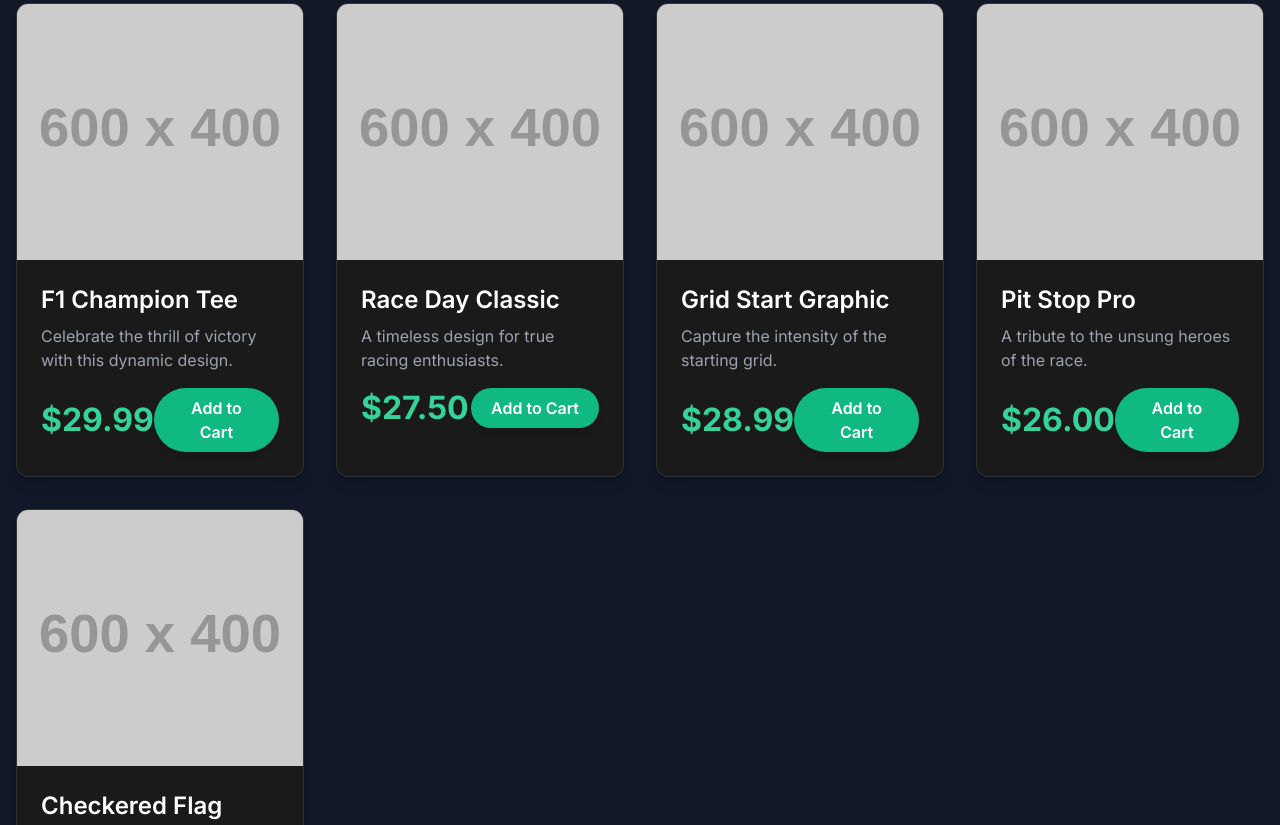
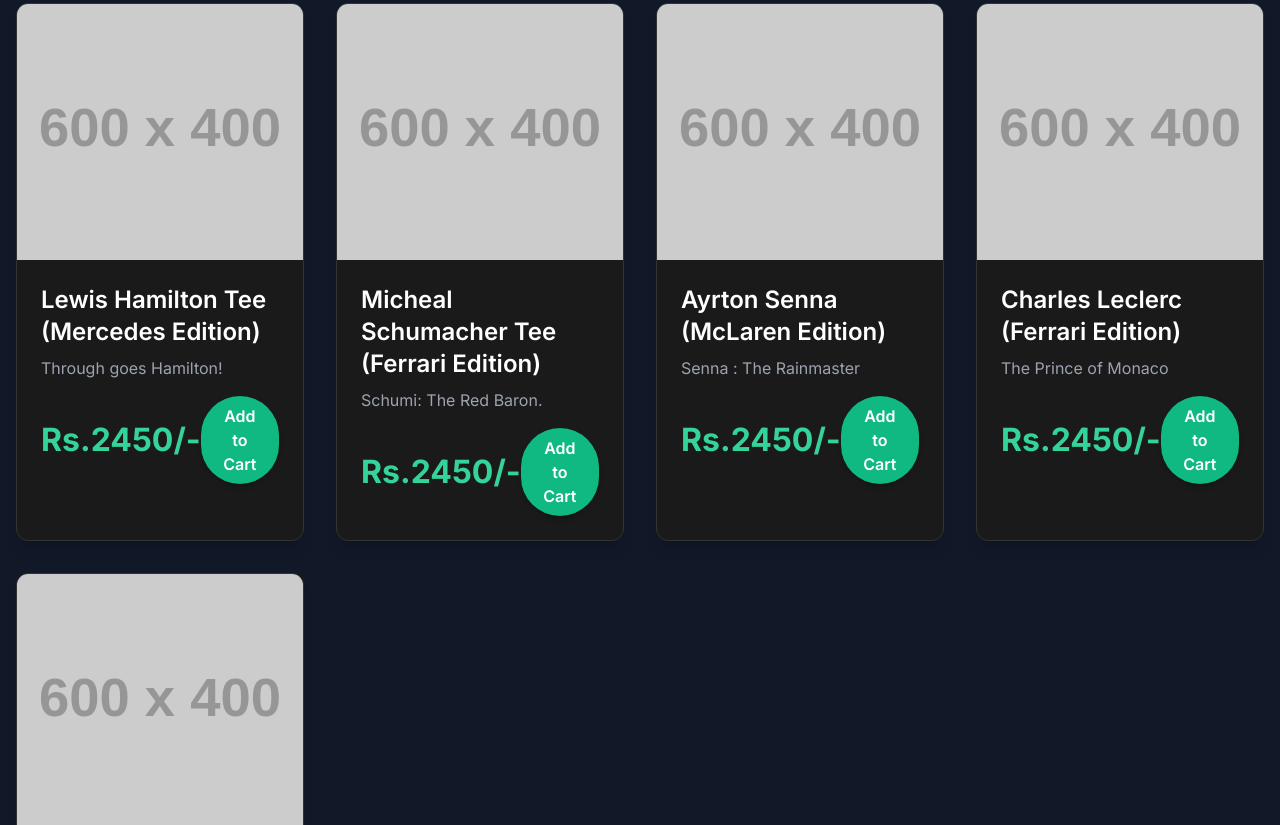
Before and after one commit to AnupamaGamage/indrebrand, a plain HTML site: page index.html in a window 1280 px wide. Shown: the part 1975-2800 px from the top of the page. Drawn offline with nearby package versions, Linux system fonts and the light colour scheme; placeholder pictures from the web are drawn by us.

Commit message:
Products Update 01

```diff
--- a/index.html
+++ b/index.html
@@ -35,7 +35,7 @@
 
         <div class="container mx-auto px-4 relative z-10">
             <h1 id="hero-title" class="text-5xl md:text-7xl font-extrabold mb-6 leading-tight tracking-tight">
-                <span class="text-fuchsia-400">Indre Apparels:</span>
+                <span class="text-fuchsia-400">Indre Apparels</span>
             </h1>
             <p class="text-xl md:text-2xl mb-10 max-w-4xl mx-auto font-light text-gray-300">
                 More than threads. It's Art.
@@ -82,35 +82,35 @@
                     <img src="https://placehold.co/600x350/dc2626/ffffff?text=Formula+1+Collection" alt="Formula 1 Collection" class="w-full h-48 object-cover group-hover:opacity-80 transition-opacity duration-300">
                     <div class="p-6">
                         <h3 class="text-2xl font-semibold text-white mb-2">Formula 1</h3>
-                        <p class="text-gray-400">Speed, precision, and the thrill of the race.</p>
+                        <p class="text-gray-400">Grid to the tees.</p>
                     </div>
                 </a>
                 <a href="#anime" class="group block bg-gray-900 rounded-xl shadow-lg overflow-hidden transform hover:scale-105 transition-transform duration-300">
                     <img src="https://placehold.co/600x350/f97316/ffffff?text=Anime+Collection" alt="Anime Collection" class="w-full h-48 object-cover group-hover:opacity-80 transition-opacity duration-300">
                     <div class="p-6">
                         <h3 class="text-2xl font-semibold text-white mb-2">Anime</h3>
-                        <p class="text-gray-400">Wear your favorite characters and stories.</p>
+                        <p class="text-gray-400">For Otaku souls.</p>
                     </div>
                 </a>
                 <a href="#urban_drip" class="group block bg-gray-900 rounded-xl shadow-lg overflow-hidden transform hover:scale-105 transition-transform duration-300">
                     <img src="https://placehold.co/600x350/0f172a/ffffff?text=Urban+Drip+Collection" alt="Urban Drip Collection" class="w-full h-48 object-cover group-hover:opacity-80 transition-opacity duration-300">
                     <div class="p-6">
                         <h3 class="text-2xl font-semibold text-white mb-2">Urban Drip</h3>
-                        <p class="text-gray-400">Streetwear redefined with bold statements.</p>
+                        <p class="text-gray-400">Let the styles speak.</p>
                     </div>
                 </a>
                 <a href="#kpop" class="group block bg-gray-900 rounded-xl shadow-lg overflow-hidden transform hover:scale-105 transition-transform duration-300">
                     <img src="https://placehold.co/600x350/ec4899/ffffff?text=Kpop+Collection" alt="Kpop Collection" class="w-full h-48 object-cover group-hover:opacity-80 transition-opacity duration-300">
                     <div class="p-6">
                         <h3 class="text-2xl font-semibold text-white mb-2">Kpop</h3>
-                        <p class="text-gray-400">Show your love for the rhythm and style.</p>
+                        <p class="text-gray-400">Stan with style.</p>
                     </div>
                 </a>
                 <a href="#car_culture" class="group block bg-gray-900 rounded-xl shadow-lg overflow-hidden transform hover:scale-105 transition-transform duration-300">
                     <img src="https://placehold.co/600x350/1e3a8a/ffffff?text=Car+Culture+Collection" alt="Car Culture Collection" class="w-full h-48 object-cover group-hover:opacity-80 transition-opacity duration-300">
                     <div class="p-6">
                         <h3 class="text-2xl font-semibold text-white mb-2">Car Culture</h3>
-                        <p class="text-gray-400">For the enthusiasts of speed and design.</p>
+                        <p class="text-gray-400">Built for the Road.</p>
                     </div>
                 </a>
             </div>
@@ -124,10 +124,10 @@
                 <div class="product-card rounded-xl shadow-lg overflow-hidden">
                     <img src="https://placehold.co/600x400/dc2626/ffffff?text=F1+Champion+Tee" alt="F1 Champion Tee" class="w-full h-48 sm:h-64 object-cover">
                     <div class="p-6">
-                        <h3 class="text-xl sm:text-2xl font-semibold text-white mb-2">F1 Champion Tee</h3>
-                        <p class="text-gray-400 mb-4">Celebrate the thrill of victory with this dynamic design.</p>
+                        <h3 class="text-xl sm:text-2xl font-semibold text-white mb-2">Lewis Hamilton Tee (Mercedes Edition)</h3>
+                        <p class="text-gray-400 mb-4">Through goes Hamilton!</p>
                         <div class="flex justify-between items-center">
-                            <span class="text-2xl sm:text-3xl font-bold text-emerald-400">$29.99</span>
+                            <span class="text-2xl sm:text-3xl font-bold text-emerald-400">Rs.2450/-</span>
                             <button onclick="addToCart('F1 Champion Tee', 29.99)" class="btn-primary py-2 px-5 rounded-full font-semibold shadow-md">
                                 Add to Cart
                             </button>
@@ -137,10 +137,10 @@
                 <div class="product-card rounded-xl shadow-lg overflow-hidden">
                     <img src="https://placehold.co/600x400/b91c1c/ffffff?text=Race+Day+Classic" alt="Race Day Classic" class="w-full h-48 sm:h-64 object-cover">
                     <div class="p-6">
-                        <h3 class="text-xl sm:text-2xl font-semibold text-white mb-2">Race Day Classic</h3>
-                        <p class="text-gray-400 mb-4">A timeless design for true racing enthusiasts.</p>
+                        <h3 class="text-xl sm:text-2xl font-semibold text-white mb-2">Micheal Schumacher Tee (Ferrari Edition)</h3>
+                        <p class="text-gray-400 mb-4">Schumi: The Red Baron.</p>
                         <div class="flex justify-between items-center">
-                            <span class="text-2xl sm:text-3xl font-bold text-emerald-400">$27.50</span>
+                            <span class="text-2xl sm:text-3xl font-bold text-emerald-400">Rs.2450/-</span>
                             <button onclick="addToCart('Race Day Classic', 27.50)" class="btn-primary py-2 px-5 rounded-full font-semibold shadow-md">
                                 Add to Cart
                             </button>
@@ -150,10 +150,10 @@
                 <div class="product-card rounded-xl shadow-lg overflow-hidden">
                     <img src="https://placehold.co/600x400/ef4444/ffffff?text=Grid+Start+Graphic" alt="Grid Start Graphic" class="w-full h-48 sm:h-64 object-cover">
                     <div class="p-6">
-                        <h3 class="text-xl sm:text-2xl font-semibold text-white mb-2">Grid Start Graphic</h3>
-                        <p class="text-gray-400 mb-4">Capture the intensity of the starting grid.</p>
+                        <h3 class="text-xl sm:text-2xl font-semibold text-white mb-2">Ayrton Senna (McLaren Edition)</h3>
+                        <p class="text-gray-400 mb-4">Senna : The Rainmaster</p>
                         <div class="flex justify-between items-center">
-                            <span class="text-2xl sm:text-3xl font-bold text-emerald-400">$28.99</span>
+                            <span class="text-2xl sm:text-3xl font-bold text-emerald-400">Rs.2450/-</span>
                             <button onclick="addToCart('Grid Start Graphic', 28.99)" class="btn-primary py-2 px-5 rounded-full font-semibold shadow-md">
                                 Add to Cart
                             </button>
@@ -163,10 +163,10 @@
                 <div class="product-card rounded-xl shadow-lg overflow-hidden">
                     <img src="https://placehold.co/600x400/f87171/ffffff?text=Pit+Stop+Pro" alt="Pit Stop Pro" class="w-full h-48 sm:h-64 object-cover">
                     <div class="p-6">
-                        <h3 class="text-xl sm:text-2xl font-semibold text-white mb-2">Pit Stop Pro</h3>
-                        <p class="text-gray-400 mb-4">A tribute to the unsung heroes of the race.</p>
+                        <h3 class="text-xl sm:text-2xl font-semibold text-white mb-2">Charles Leclerc (Ferrari Edition)</h3>
+                        <p class="text-gray-400 mb-4">The Prince of Monaco</p>
                         <div class="flex justify-between items-center">
-                            <span class="text-2xl sm:text-3xl font-bold text-emerald-400">$26.00</span>
+                            <span class="text-2xl sm:text-3xl font-bold text-emerald-400">Rs.2450/-</span>
                             <button onclick="addToCart('Pit Stop Pro', 26.00)" class="btn-primary py-2 px-5 rounded-full font-semibold shadow-md">
                                 Add to Cart
                             </button>
@@ -176,10 +176,10 @@
                 <div class="product-card rounded-xl shadow-lg overflow-hidden">
                     <img src="https://placehold.co/600x400/fee2e2/000000?text=Checkered+Flag+Style" alt="Checkered Flag Style" class="w-full h-48 sm:h-64 object-cover">
                     <div class="p-6">
-                        <h3 class="text-xl sm:text-2xl font-semibold text-white mb-2">Checkered Flag Style</h3>
-                        <p class="text-gray-400 mb-4">Finish strong with this iconic racing symbol.</p>
+                        <h3 class="text-xl sm:text-2xl font-semibold text-white mb-2">Max Verstappen Tee (Redbull Edition)</h3>
+                        <p class="text-gray-400 mb-4">The Flying Dutchman.</p>
                         <div class="flex justify-between items-center">
-                            <span class="text-2xl sm:text-3xl font-bold text-emerald-400">$25.99</span>
+                            <span class="text-2xl sm:text-3xl font-bold text-emerald-400">Rs.2450/-</span>
                             <button onclick="addToCart('Checkered Flag Style', 25.99)" class="btn-primary py-2 px-5 rounded-full font-semibold shadow-md">
                                 Add to Cart
                             </button>
@@ -197,10 +197,10 @@
                 <div class="product-card rounded-xl shadow-lg overflow-hidden">
                     <img src="https://placehold.co/600x400/f97316/ffffff?text=Mystic+Spirit+Tee" alt="Mystic Spirit Tee" class="w-full h-48 sm:h-64 object-cover">
                     <div class="p-6">
-                        <h3 class="text-xl sm:text-2xl font-semibold text-white mb-2">Mystic Spirit Tee</h3>
-                        <p class="text-gray-400 mb-4">Embrace the magic of your favorite anime worlds.</p>
+                        <h3 class="text-xl sm:text-2xl font-semibold text-white mb-2">Naruto Tee</h3>
+                        <p class="text-gray-400 mb-4">From Hidden Leaf to Your Wardrobe.</p>
                         <div class="flex justify-between items-center">
-                            <span class="text-2xl sm:text-3xl font-bold text-emerald-400">$24.99</span>
+                            <span class="text-2xl sm:text-3xl font-bold text-emerald-400">Rs.2450/-</span>
                             <button onclick="addToCart('Mystic Spirit Tee', 24.99)" class="btn-primary py-2 px-5 rounded-full font-semibold shadow-md">
                                 Add to Cart
                             </button>
@@ -213,7 +213,7 @@
                         <h3 class="text-xl sm:text-2xl font-semibold text-white mb-2">Manga Hero Design</h3>
                         <p class="text-gray-400 mb-4">For those who live by the code of their heroes.</p>
                         <div class="flex justify-between items-center">
-                            <span class="text-2xl sm:text-3xl font-bold text-emerald-400">$23.50</span>
+                            <span class="text-2xl sm:text-3xl font-bold text-emerald-400">Rs.2450/-</span>
                             <button onclick="addToCart('Manga Hero Design', 23.50)" class="btn-primary py-2 px-5 rounded-full font-semibold shadow-md">
                                 Add to Cart
                             </button>
@@ -226,7 +226,7 @@
                         <h3 class="text-xl sm:text-2xl font-semibold text-white mb-2">Kawaii Creatures</h3>
                         <p class="text-gray-400 mb-4">Cute and charming designs from beloved series.</p>
                         <div class="flex justify-between items-center">
-                            <span class="text-2xl sm:text-3xl font-bold text-emerald-400">$21.99</span>
+                            <span class="text-2xl sm:text-3xl font-bold text-emerald-400">Rs.2450/-</span>
                             <button onclick="addToCart('Kawaii Creatures', 21.99)" class="btn-primary py-2 px-5 rounded-full font-semibold shadow-md">
                                 Add to Cart
                             </button>
@@ -239,7 +239,7 @@
                         <h3 class="text-xl sm:text-2xl font-semibold text-white mb-2">Shonen Power</h3>
                         <p class="text-gray-400 mb-4">Unleash your inner strength with these action-packed tees.</p>
                         <div class="flex justify-between items-center">
-                            <span class="text-2xl sm:text-3xl font-bold text-emerald-400">$25.99</span>
+                            <span class="text-2xl sm:text-3xl font-bold text-emerald-400">Rs.2450/-</span>
                             <button onclick="addToCart('Shonen Power', 25.99)" class="btn-primary py-2 px-5 rounded-full font-semibold shadow-md">
                                 Add to Cart
                             </button>
@@ -252,7 +252,7 @@
                         <h3 class="text-xl sm:text-2xl font-semibold text-white mb-2">Anime Eyes Graphic</h3>
                         <p class="text-gray-400 mb-4">Expressive eyes that tell a story.</p>
                         <div class="flex justify-between items-center">
-                            <span class="text-2xl sm:text-3xl font-bold text-emerald-400">$22.99</span>
+                            <span class="text-2xl sm:text-3xl font-bold text-emerald-400">Rs.2450/-</span>
                             <button onclick="addToCart('Anime Eyes Graphic', 22.99)" class="btn-primary py-2 px-5 rounded-full font-semibold shadow-md">
                                 Add to Cart
                             </button>
@@ -273,7 +273,7 @@
                         <h3 class="text-xl sm:text-2xl font-semibold text-white mb-2">Street Art Masterpiece</h3>
                         <p class="text-gray-400 mb-4">Graffiti-inspired designs for the urban explorer.</p>
                         <div class="flex justify-between items-center">
-                            <span class="text-2xl sm:text-3xl font-bold text-emerald-400">$28.99</span>
+                            <span class="text-2xl sm:text-3xl font-bold text-emerald-400">Rs.2450/-</span>
                             <button onclick="addToCart('Street Art Masterpiece', 28.99)" class="btn-primary py-2 px-5 rounded-full font-semibold shadow-md">
                                 Add to Cart
                             </button>
@@ -286,7 +286,7 @@
                         <h3 class="text-xl sm:text-2xl font-semibold text-white mb-2">Cityscape Vibes</h3>
                         <p class="text-gray-400 mb-4">Represent your city with these sleek, modern tees.</p>
                         <div class="flex justify-between items-center">
-                            <span class="text-2xl sm:text-3xl font-bold text-emerald-400">$26.50</span>
+                            <span class="text-2xl sm:text-3xl font-bold text-emerald-400">Rs.2450/-</span>
                             <button onclick="addToCart('Cityscape Vibes', 26.50)" class="btn-primary py-2 px-5 rounded-full font-semibold shadow-md">
                                 Add to Cart
                             </button>
@@ -299,7 +299,7 @@
                         <h3 class="text-xl sm:text-2xl font-semibold text-white mb-2">Abstract Urban</h3>
                         <p class="text-gray-400 mb-4">Geometric patterns and bold colors for a unique look.</p>
                         <div class="flex justify-between items-center">
-                            <span class="text-2xl sm:text-3xl font-bold text-emerald-400">$27.99</span>
+                            <span class="text-2xl sm:text-3xl font-bold text-emerald-400">Rs.2450/-</span>
                             <button onclick="addToCart('Abstract Urban', 27.99)" class="btn-primary py-2 px-5 rounded-full font-semibold shadow-md">
                                 Add to Cart
                             </button>
@@ -312,7 +312,7 @@
                         <h3 class="text-xl sm:text-2xl font-semibold text-white mb-2">Neon Nightlife</h3>
                         <p class="text-gray-400 mb-4">Illuminating designs inspired by city lights.</p>
                         <div class="flex justify-between items-center">
-                            <span class="text-2xl sm:text-3xl font-bold text-emerald-400">$29.50</span>
+                            <span class="text-2xl sm:text-3xl font-bold text-emerald-400">Rs.2450/-</span>
                             <button onclick="addToCart('Neon Nightlife', 29.50)" class="btn-primary py-2 px-5 rounded-full font-semibold shadow-md">
                                 Add to Cart
                             </button>
@@ -325,7 +325,7 @@
                         <h3 class="text-xl sm:text-2xl font-semibold text-white mb-2">Concrete Jungle</h3>
                         <p class="text-gray-400 mb-4">Raw and edgy designs for the urban landscape.</p>
                         <div class="flex justify-between items-center">
-                            <span class="text-2xl sm:text-3xl font-bold text-emerald-400">$27.00</span>
+                            <span class="text-2xl sm:text-3xl font-bold text-emerald-400">Rs.2450/-</span>
                             <button onclick="addToCart('Concrete Jungle', 27.00)" class="btn-primary py-2 px-5 rounded-full font-semibold shadow-md">
                                 Add to Cart
                             </button>
@@ -359,7 +359,7 @@
                         <h3 class="text-xl sm:text-2xl font-semibold text-white mb-2">Bias Love Graphic</h3>
                         <p class="text-gray-400 mb-4">Declare your bias with this bold and expressive tee.</p>
                         <div class="flex justify-between items-center">
-                            <span class="text-2xl sm:text-3xl font-bold text-emerald-400">$24.50</span>
+                            <span class="text-2xl sm:text-3xl font-bold text-emerald-400">Rs.2450/-</span>
                             <button onclick="addToCart('Bias Love Graphic', 24.50)" class="btn-primary py-2 px-5 rounded-full font-semibold shadow-md">
                                 Add to Cart
                             </button>
@@ -372,7 +372,7 @@
                         <h3 class="text-xl sm:text-2xl font-semibold text-white mb-2">Kpop Fandom Pride</h3>
                         <p class="text-gray-400 mb-4">Show your loyalty to your favorite groups.</p>
                         <div class="flex justify-between items-center">
-                            <span class="text-2xl sm:text-3xl font-bold text-emerald-400">$23.99</span>
+                            <span class="text-2xl sm:text-3xl font-bold text-emerald-400">Rs.2450/-</span>
                             <button onclick="addToCart('Kpop Fandom Pride', 23.99)" class="btn-primary py-2 px-5 rounded-full font-semibold shadow-md">
                                 Add to Cart
                             </button>
@@ -385,7 +385,7 @@
                         <h3 class="text-xl sm:text-2xl font-semibold text-white mb-2">Concert Ready Wear</h3>
                         <p class="text-gray-400 mb-4">Perfect attire for your next Kpop concert.</p>
                         <div class="flex justify-between items-center">
-                            <span class="text-2xl sm:text-3xl font-bold text-emerald-400">$26.99</span>
+                            <span class="text-2xl sm:text-3xl font-bold text-emerald-400">Rs.2450/-</span>
                             <button onclick="addToCart('Concert Ready Wear', 26.99)" class="btn-primary py-2 px-5 rounded-full font-semibold shadow-md">
                                 Add to Cart
                             </button>
@@ -398,7 +398,7 @@
                         <h3 class="text-xl sm:text-2xl font-semibold text-white mb-2">Kpop Street Style</h3>
                         <p class="text-gray-400 mb-4">Fusion of Kpop aesthetics and urban fashion.</p>
                         <div class="flex justify-between items-center">
-                            <span class="text-2xl sm:text-3xl font-bold text-emerald-400">$25.00</span>
+                            <span class="text-2xl sm:text-3xl font-bold text-emerald-400">Rs.2450/-</span>
                             <button onclick="addToCart('Kpop Street Style', 25.00)" class="btn-primary py-2 px-5 rounded-full font-semibold shadow-md">
                                 Add to Cart
                             </button>
@@ -419,7 +419,7 @@
                         <h3 class="text-xl sm:text-2xl font-semibold text-white mb-2">Classic Ride Tee</h3>
                         <p class="text-gray-400 mb-4">A tribute to vintage automotive masterpieces.</p>
                         <div class="flex justify-between items-center">
-                            <span class="text-2xl sm:text-3xl font-bold text-emerald-400">$27.99</span>
+                            <span class="text-2xl sm:text-3xl font-bold text-emerald-400">Rs.2450/-</span>
                             <button onclick="addToCart('Classic Ride Tee', 27.99)" class="btn-primary py-2 px-5 rounded-full font-semibold shadow-md">
                                 Add to Cart
                             </button>
@@ -432,7 +432,7 @@
                         <h3 class="text-xl sm:text-2xl font-semibold text-white mb-2">JDM Legend</h3>
                         <p class="text-gray-400 mb-4">For the fans of Japanese domestic market icons.</p>
                         <div class="flex justify-between items-center">
-                            <span class="text-2xl sm:text-3xl font-bold text-emerald-400">$26.50</span>
+                            <span class="text-2xl sm:text-3xl font-bold text-emerald-400">Rs.2450/-</span>
                             <button onclick="addToCart('JDM Legend', 26.50)" class="btn-primary py-2 px-5 rounded-full font-semibold shadow-md">
                                 Add to Cart
                             </button>
@@ -458,7 +458,7 @@
                         <h3 class="text-xl sm:text-2xl font-semibold text-white mb-2">Euro Sport Elegance</h3>
                         <p class="text-gray-400 mb-4">Sophisticated designs inspired by European sports cars.</p>
                         <div class="flex justify-between items-center">
-                            <span class="text-2xl sm:text-3xl font-bold text-emerald-400">$27.00</span>
+                            <span class="text-2xl sm:text-3xl font-bold text-emerald-400">Rs.2450/-</span>
                             <button onclick="addToCart('Euro Sport Elegance', 27.00)" class="btn-primary py-2 px-5 rounded-full font-semibold shadow-md">
                                 Add to Cart
                             </button>
@@ -471,7 +471,7 @@
                         <h3 class="text-xl sm:text-2xl font-semibold text-white mb-2">Off-Road Adventure</h3>
                         <p class="text-gray-400 mb-4">For those who love to explore beyond the pavement.</p>
                         <div class="flex justify-between items-center">
-                            <span class="text-2xl sm:text-3xl font-bold text-emerald-400">$25.99</span>
+                            <span class="text-2xl sm:text-3xl font-bold text-emerald-400">Rs.2450/-</span>
                             <button onclick="addToCart('Off-Road+Adventure', 25.99)" class="btn-primary py-2 px-5 rounded-full font-semibold shadow-md">
                                 Add to Cart
                             </button>
```
